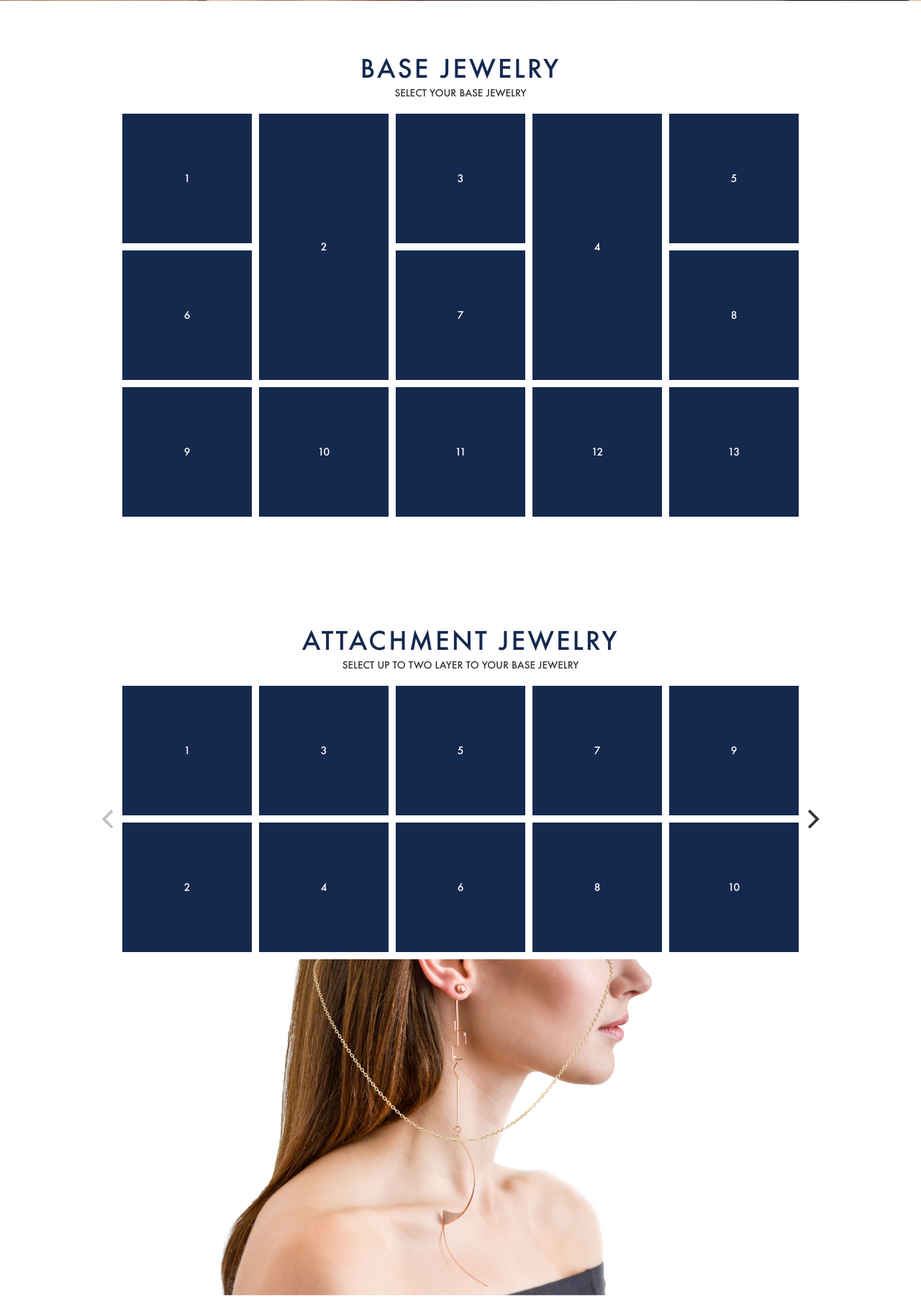
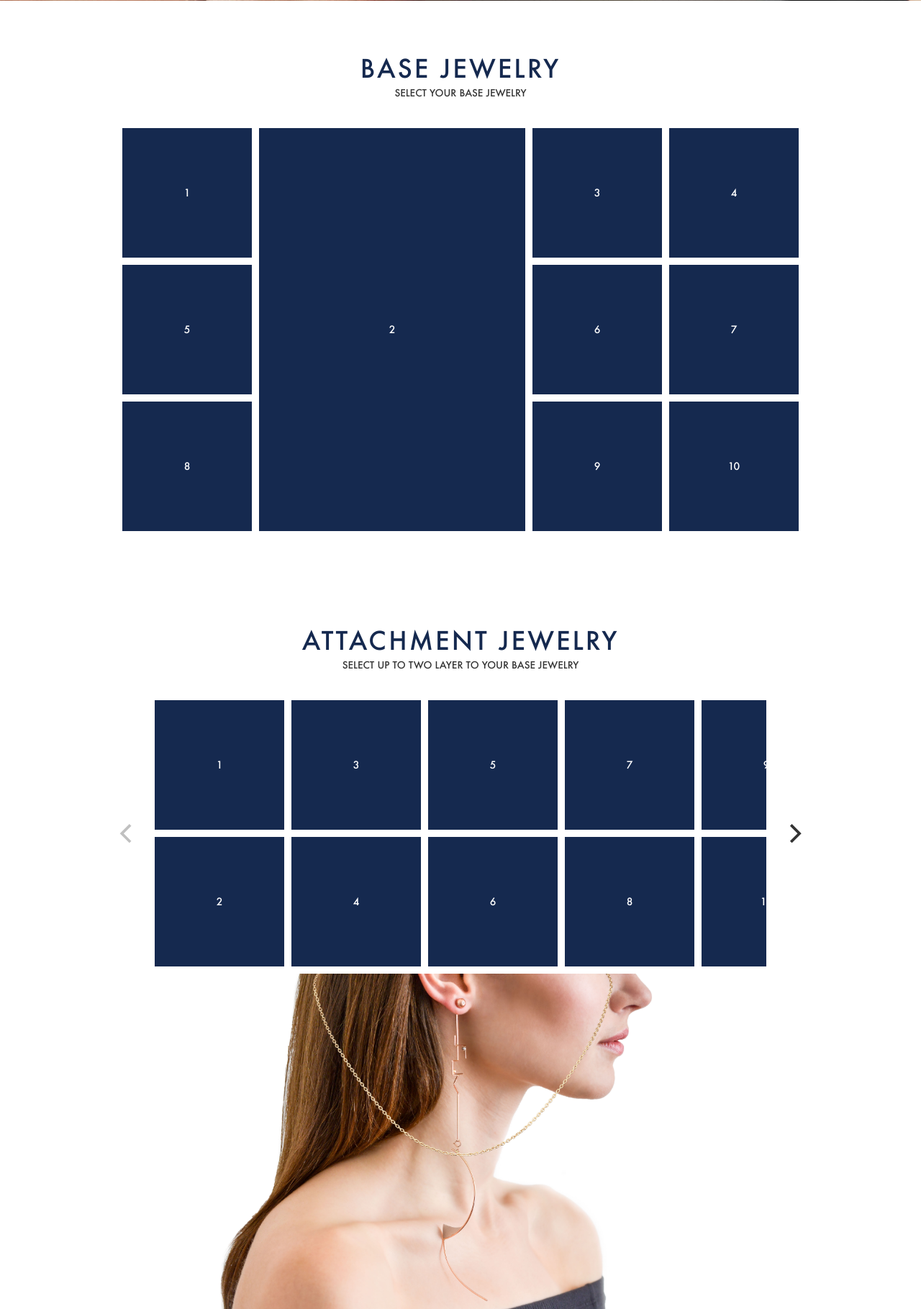
Before and after one commit to daveil/tara, a PHP site: page / in a window 1280 px wide. Shown: the part 799-2618 px from the top of the page at 72% size. Run offline with PHP 8.4, Linux system fonts and the light colour scheme.

Commit message:
UI improvements

```diff
--- a/css/grid.tara.css
+++ b/css/grid.tara.css
@@ -5,6 +5,7 @@
 	margin:10px auto;
 
 }
+
 .grid-canvas.horizontal{
 	height:390px;
 	overflow: auto;
@@ -40,7 +41,10 @@
 
 }
 .grid-item.tall{
-	height:370px;
+	height:560px;
+}
+.grid-item.wide{
+	width:370px;
 }
 .item{
 	color:white;
@@ -59,11 +63,11 @@
 	margin-right:10px;
 }
 .flickity-prev-next-button.next{
-	right: -40px;
+	right: -60px;
     background: none;
 }
 .flickity-prev-next-button.previous{
-	left:-40px;
+	left:-60px;
 	background: none;
 }
 
@@ -80,3 +84,16 @@
 	width:60px;
 	height:60px;
 }
+.mini-carousel .flickity-prev-next-button.next{
+	right:-45px;
+}
+
+.mini-carousel .flickity-prev-next-button.previous{
+	left:-45px;
+}
+
+@media (min-width: 992px){
+	.main-carousel{
+		width:850px;
+	}
+}
--- a/css/tara.css
+++ b/css/tara.css
@@ -105,6 +105,7 @@ canvas{
 .jde-header,.jde-footer{
 	text-align: center;
 	margin-top:20px;
+	margin-bottom: 40px;
 }
 .jde-header h2,.jde-footer h2{
 	padding: 5px 45px;
--- a/grid-vertical.php
+++ b/grid-vertical.php
@@ -3,13 +3,13 @@
             <div class="grid-item">
               <a href="#jde-build" class="item">1</a>
             </div>
-            <div class="grid-item tall">
+            <div class="grid-item tall wide">
               <a href="#jde-build" class="item">2</a>
             </div>
             <div class="grid-item">
              <a href="#jde-build" class="item">3</a>
             </div>
-            <div class="grid-item tall">
+            <div class="grid-item">
               <a href="#jde-build" class="item">4</a>
             </div>
             <div class="grid-item">
@@ -30,14 +30,5 @@
             <div class="grid-item">
               <a href="#jde-build" class="item">10</a>
             </div>
-            <div class="grid-item">
-              <a href="#jde-build" class="item">11</a>
-            </div>
-            <div class="grid-item">
-              <a href="#jde-build" class="item">12</a>
-            </div>
-            <div class="grid-item">
-              <a href="#jde-build" class="item">13</a>
-            </div>
         </div>
       </div>
```
